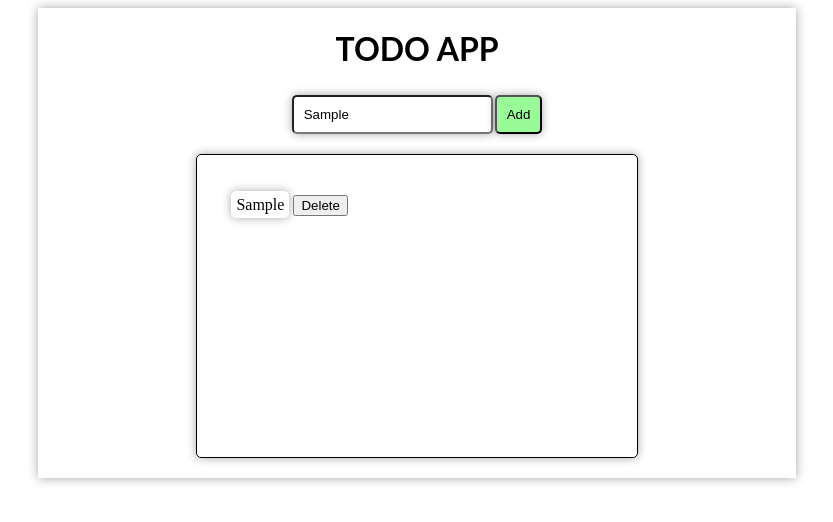
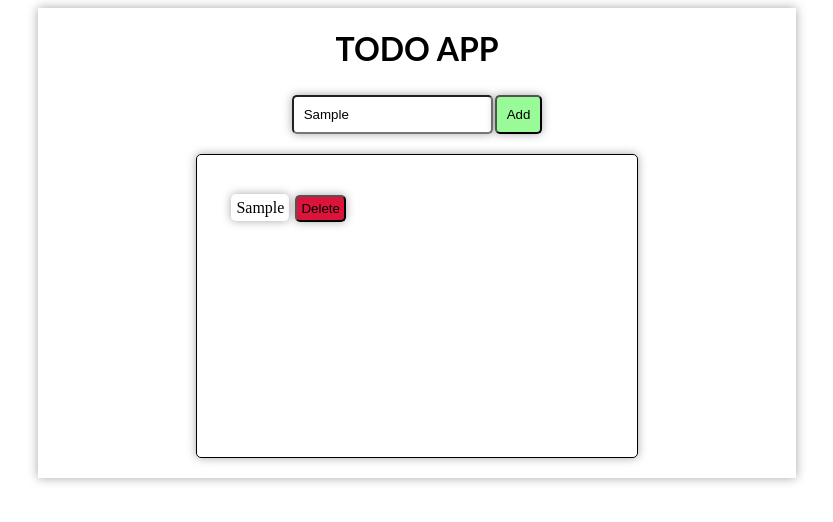
Before and after one commit to mohandand/TODO_APP, a React (Create React App) app: page / in a window 1280 px wide. Both pictures are taken after typing "Sample" into the empty fields and a click on the button "Add". Shown: the top 522 px of the page, without its empty margins (223-1056 px from the left). Built offline with nearby package versions, Linux system fonts and the light colour scheme.

Commit message:
2 files modified

```diff
--- a/Components/todo.css
+++ b/Components/todo.css
@@ -40,7 +40,7 @@ span {
   box-shadow: 0 0 10px rgba(0, 0, 0, 0.35);
   margin: 4px;
 }
-#item {
+.item {
   margin-left: 2px;
   padding: 4px;
   border-radius: 5px;
--- a/Components/todo.js
+++ b/Components/todo.js
@@ -28,7 +28,7 @@ export default function TODO() {
     return (
       <div key={index} className="tasks">
         <span>{element}</span>
-        <button id="item" id="index" onClick={deleteTask}>
+        <button className="item" id="index" onClick={deleteTask}>
           Delete
         </button>
       </div>
```
